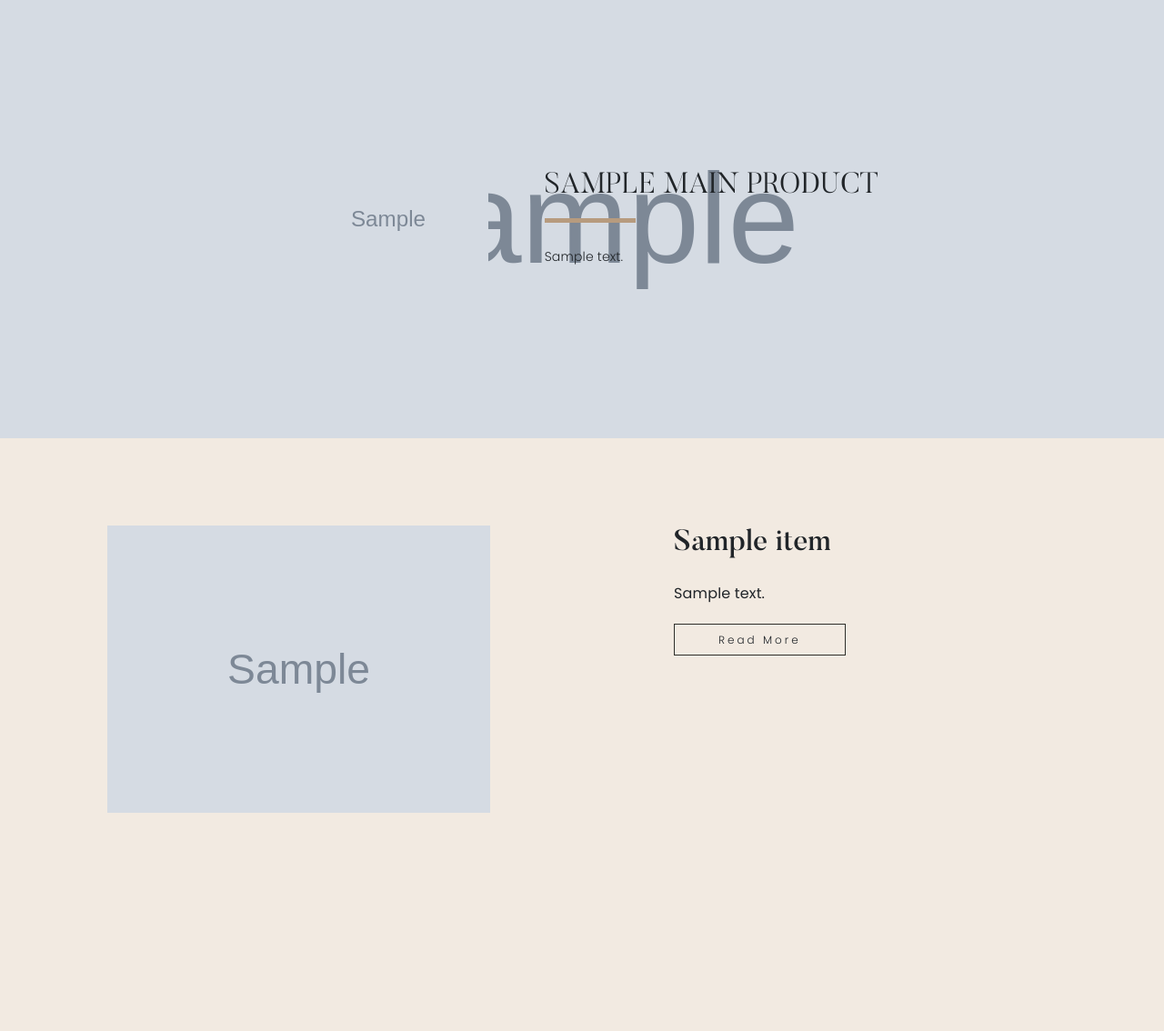
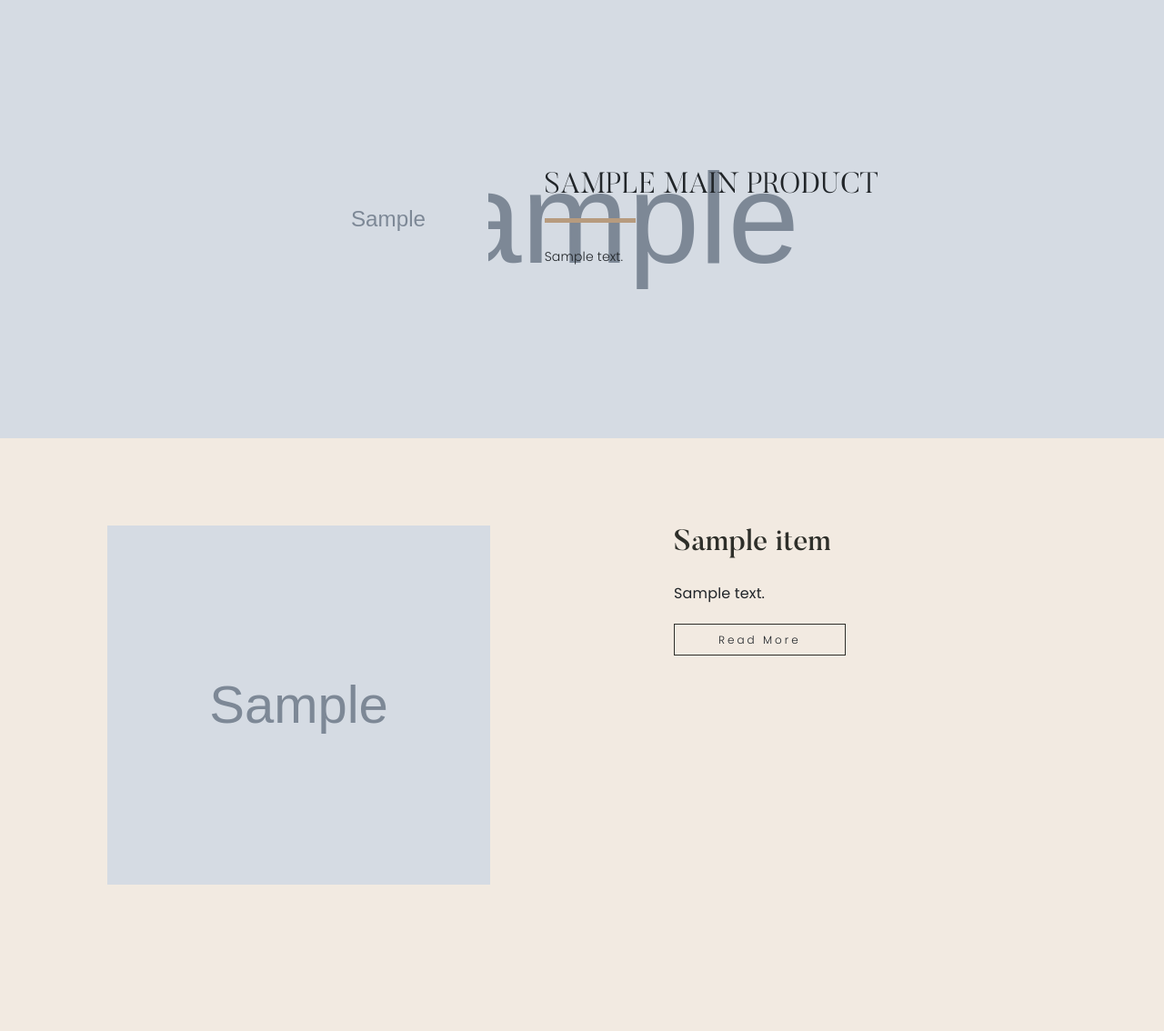
Before and after one commit to sepehrsohrabii/Tulip, a Django app: template frontend/templates/main_product.html in a window 1280 px wide. Shown: the part 154-1288 px from the top of the page at 91% size. Before the commit the page ends 1048 px from the top, so only its background shows below. Run offline with Django 4.2, Linux system fonts and the light colour scheme; the template is opened without the code that fills it: most values are stand-ins (such as "Sample title", 1, 10 or a date in 2020); grey boxes marked "Sample" are stand-in pictures; form fields are guessed from the names that the template uses; some libraries are stand-ins or nearby versions; some web fonts are replaced.

Commit message:
design updated - deployment

```diff
--- a/frontend/templates/main_product.html
+++ b/frontend/templates/main_product.html
@@ -31,7 +31,7 @@
 	<div class="row justify-content-between my-5">
 		{% if forloop.counter|divisibleby:2 %}
 		<div class="col-5 align-items-center">
-			<h3>{{item.title}}</h3>
+			<h3 class="text-dark-green">{{item.title}}</h3>
 			<p class="p1 my-4">{{short_description}}</p>
 			<a class="button-4 py-2 px-5 ls-3" href="
 					{% if item.status == 'True' %}
@@ -44,15 +44,15 @@
 			</a>
 		</div>
 		<div class="col-5 align-items-center">
-			<img class="w-100 h-100 object-fit-cover height-289" src="{{ item.title_img.url }}">
+			<img class="w-100 object-fit-cover" src="{{ item.title_img.url }}" height="395px">
 		</div>
 		{% else %}
 		<div class="col-5 align-items-center">
-			<img class="w-100 h-100 object-fit-cover height-289" src="{{ item.title_img.url }}">
+			<img class="w-100 object-fit-cover" src="{{ item.title_img.url }}" height="395px">
 		</div>
 		<div class="col-5 align-items-center">
-			<h3>{{item.title}}</h3>
-			<p class="p1 my-4">{{short_description}}</p>
+			<h3 class="text-dark-green">{{item.title}}</h3>
+			<p class="p1 my-4">{{item.short_description}}</p>
 			<a class="button-4 py-2 px-5 ls-3" href="
 					{% if item.status == 'True' %}
 							{{ item.get_absolute_url }}
```
